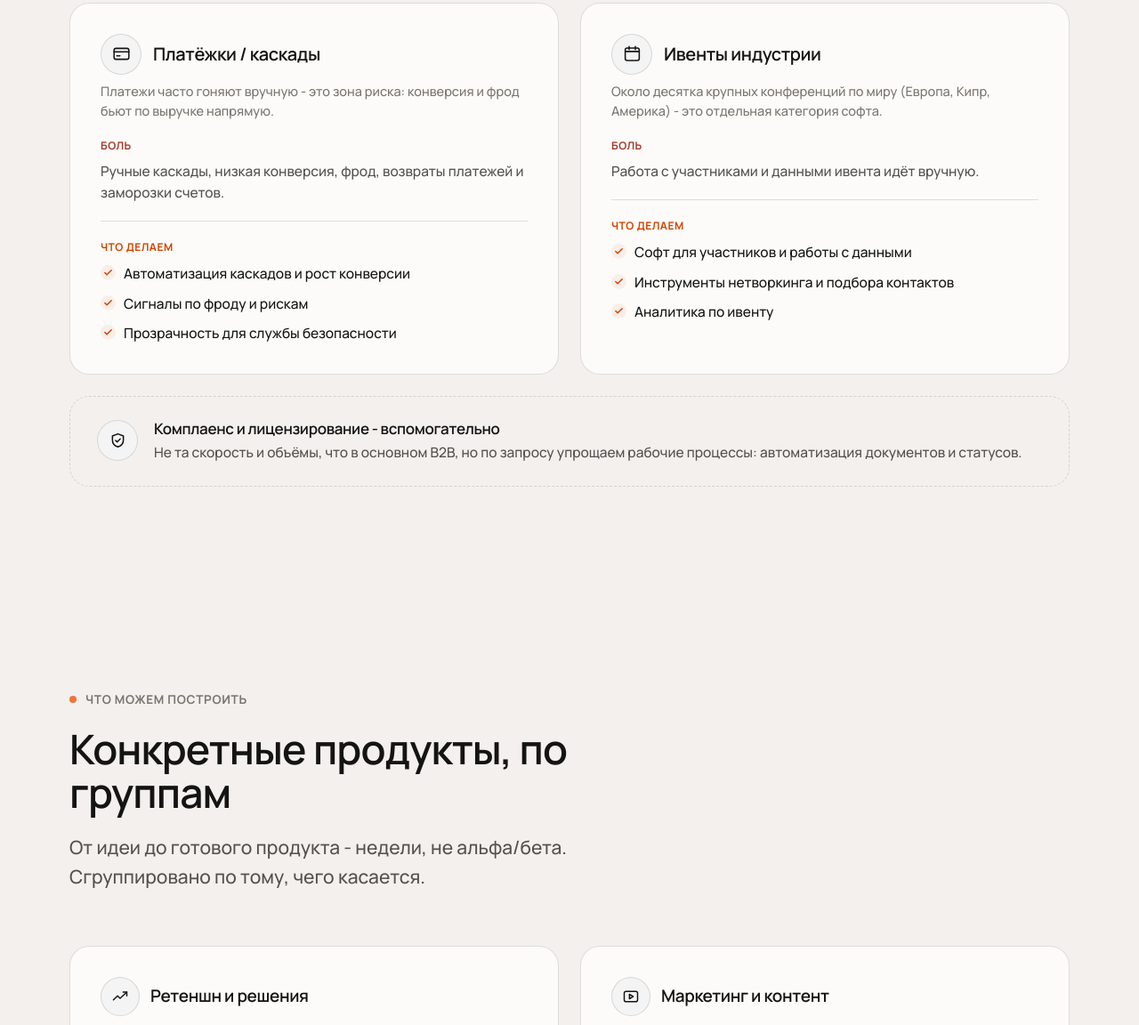
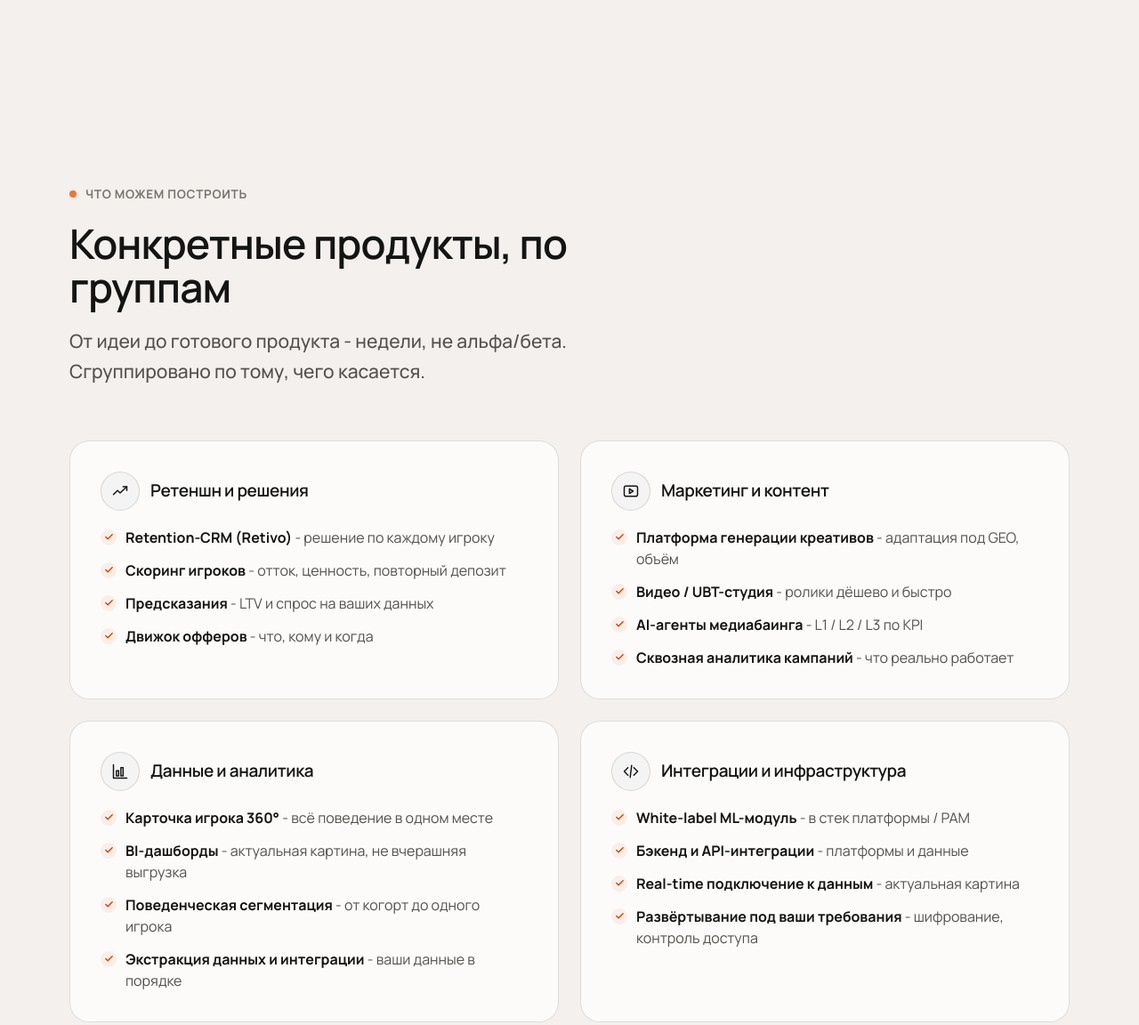
Before and after one commit to 21DoXYZ/DGAI, a plain HTML site: page dev.html in a window 1280 px wide. Shown: the part 3183-4335 px from the top of the page at 89% size. Drawn offline with Linux system fonts and the light colour scheme.

Commit message:
Remove off-profile segments (events, payments, compliance); keep 4 core, rename build group to integrations & infra
Co-Authored-By: Claude Opus 4.8 <noreply@anthropic.com>

```diff
--- a/dev.html
+++ b/dev.html
@@ -99,11 +99,6 @@
   .cap p{color:var(--muted);font-size:16px;line-height:1.6}
 
   /* featured niche */
-  .seg-aux{grid-column:1 / -1;display:flex;align-items:flex-start;gap:18px;padding:26px 30px;border:1px dashed var(--line);border-radius:var(--radius);background:transparent}
-  .seg-aux .ic{flex:none;width:46px;height:46px}
-  .seg-aux .ic svg{width:21px;height:21px}
-  .seg-aux h3{font-size:17px;margin-bottom:5px}
-  .seg-aux p{color:var(--muted);font-size:15.5px;line-height:1.55}
 
   /* segment cards */
   .seg{padding:34px;border:1px solid var(--line);border-radius:var(--radius);background:var(--panel);display:flex;flex-direction:column;transition:.25s}
@@ -325,37 +320,6 @@
         <li data-en="End-to-end analytics and media-buying AI agents">Сквозная аналитика и AI-агенты медиабаинга</li>
       </ul>
     </div>
-    <div class="seg">
-      <div class="top"><span class="ic"><svg viewBox="0 0 24 24" fill="none" stroke="currentColor" stroke-width="1.75" stroke-linecap="round" stroke-linejoin="round"><rect x="2.5" y="5" width="19" height="14" rx="2.5"/><path d="M2.5 9.5h19"/><path d="M6 14.5h4"/></svg></span><h3 data-en="Payments / cascades">Платёжки / каскады</h3></div>
-      <p class="ctx" data-en="Payments are often run by hand - a zone of risk: conversion and fraud hit revenue directly.">Платежи часто гоняют вручную - это зона риска: конверсия и фрод бьют по выручке напрямую.</p>
-      <div class="k pain-k" data-en="Pain">Боль</div>
-      <p class="pain" data-en="Manual cascades, low conversion, fraud, payment reversals and frozen accounts.">Ручные каскады, низкая конверсия, фрод, возвраты платежей и заморозки счетов.</p>
-      <div class="k give-k" data-en="What we build">Что делаем</div>
-      <ul>
-        <li data-en="Cascade automation and higher conversion">Автоматизация каскадов и рост конверсии</li>
-        <li data-en="Fraud and risk signals">Сигналы по фроду и рискам</li>
-        <li data-en="Transparency for the security team">Прозрачность для службы безопасности</li>
-      </ul>
-    </div>
-    <div class="seg">
-      <div class="top"><span class="ic"><svg viewBox="0 0 24 24" fill="none" stroke="currentColor" stroke-width="1.75" stroke-linecap="round" stroke-linejoin="round"><rect x="3" y="4.5" width="18" height="16" rx="2.5"/><path d="M3 9h18M8 2.5v4M16 2.5v4"/></svg></span><h3 data-en="Industry events">Ивенты индустрии</h3></div>
-      <p class="ctx" data-en="About a dozen big conferences worldwide (Europe, Cyprus, America) - a separate software category.">Около десятка крупных конференций по миру (Европа, Кипр, Америка) - это отдельная категория софта.</p>
-      <div class="k pain-k" data-en="Pain">Боль</div>
-      <p class="pain" data-en="Work with attendees and event data is done by hand.">Работа с участниками и данными ивента идёт вручную.</p>
-      <div class="k give-k" data-en="What we build">Что делаем</div>
-      <ul>
-        <li data-en="Software for attendees and data">Софт для участников и работы с данными</li>
-        <li data-en="Networking and contact-matching tools">Инструменты нетворкинга и подбора контактов</li>
-        <li data-en="Analytics on the event">Аналитика по ивенту</li>
-      </ul>
-    </div>
-    <div class="seg-aux">
-      <span class="ic"><svg viewBox="0 0 24 24" fill="none" stroke="currentColor" stroke-width="1.75" stroke-linecap="round" stroke-linejoin="round"><path d="M12 3l7 2.8v5.2c0 4.3-3 7.3-7 8.8-4-1.5-7-4.5-7-8.8V5.8L12 3Z"/><path d="m9 11.5 2 2 4-4"/></svg></span>
-      <div>
-        <h3 data-en="Compliance &amp; licensing - auxiliary">Комплаенс и лицензирование - вспомогательно</h3>
-        <p data-en="Not the speed and volume of the core B2B, but on request we streamline the workflow: document and status automation.">Не та скорость и объёмы, что в основном B2B, но по запросу упрощаем рабочие процессы: автоматизация документов и статусов.</p>
-      </div>
-    </div>
   </div>
 </section>
 
@@ -395,12 +359,12 @@
       </ul>
     </div>
     <div class="bgroup">
-      <h3><span class="ic"><svg viewBox="0 0 24 24" fill="none" stroke="currentColor" stroke-width="1.75" stroke-linecap="round" stroke-linejoin="round"><rect x="2.5" y="5" width="19" height="14" rx="2.5"/><path d="M2.5 9.5h19"/><path d="M6 14.5h4"/></svg></span><span data-en="Payments &amp; infrastructure">Платежи и инфраструктура</span></h3>
+      <h3><span class="ic"><svg viewBox="0 0 24 24" fill="none" stroke="currentColor" stroke-width="1.75" stroke-linecap="round" stroke-linejoin="round"><path d="m8 17-5-5 5-5"/><path d="m16 7 5 5-5 5"/><path d="m13 4-2 16"/></svg></span><span data-en="Integrations &amp; infrastructure">Интеграции и инфраструктура</span></h3>
       <ul>
-        <li data-en="<b>Payment cascades</b> <span>- higher conversion</span>"><b>Платёжные каскады</b> <span>- выше конверсия</span></li>
-        <li data-en="<b>Anti-fraud &amp; risk signals</b> <span>- fewer freezes and chargebacks</span>"><b>Антифрод и риск-сигналы</b> <span>- меньше заморозок и возвратов платежей</span></li>
         <li data-en="<b>White-label ML module</b> <span>- into a platform / PAM stack</span>"><b>White-label ML-модуль</b> <span>- в стек платформы / PAM</span></li>
-        <li data-en="<b>Backend &amp; API integrations</b> <span>- platforms and payments</span>"><b>Бэкенд и API-интеграции</b> <span>- платформы и платёжки</span></li>
+        <li data-en="<b>Backend &amp; API integrations</b> <span>- platforms and data</span>"><b>Бэкенд и API-интеграции</b> <span>- платформы и данные</span></li>
+        <li data-en="<b>Real-time data connection</b> <span>- the current picture</span>"><b>Real-time подключение к данным</b> <span>- актуальная картина</span></li>
+        <li data-en="<b>Deployment to your requirements</b> <span>- encryption, access control</span>"><b>Развёртывание под ваши требования</b> <span>- шифрование, контроль доступа</span></li>
       </ul>
     </div>
   </div>
@@ -483,7 +447,7 @@
   <div class="cta-band">
     <div>
       <h2 data-en="Have a task in iGaming?">Есть задача в iGaming?</h2>
-      <p class="sub" data-en="Tell us where it hurts - retention, agents, content, payments or custom dev. We'll propose a pilot.">Расскажите, где болит - ретеншн, агенты, контент, платежи или кастом. Предложим формат пилота.</p>
+      <p class="sub" data-en="Tell us where it hurts - retention, agents, content or custom dev. We'll propose a pilot.">Расскажите, где болит - ретеншн, агенты, контент или кастом. Предложим формат пилота.</p>
     </div>
     <div class="actions">
       <a href="#" data-cta="contact" class="btn btn-primary" data-en="Discuss a project">Обсудить задачу</a>
```
